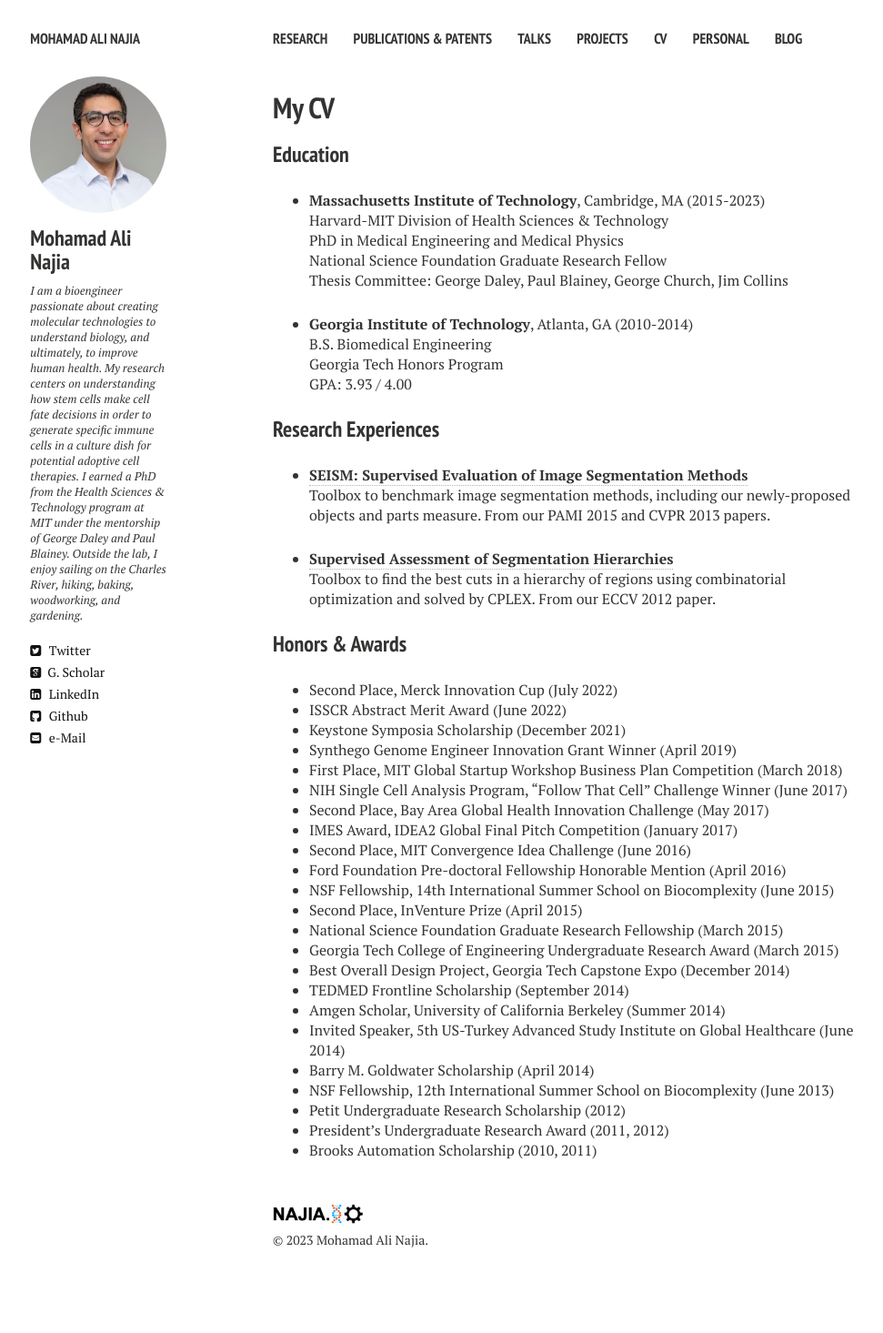
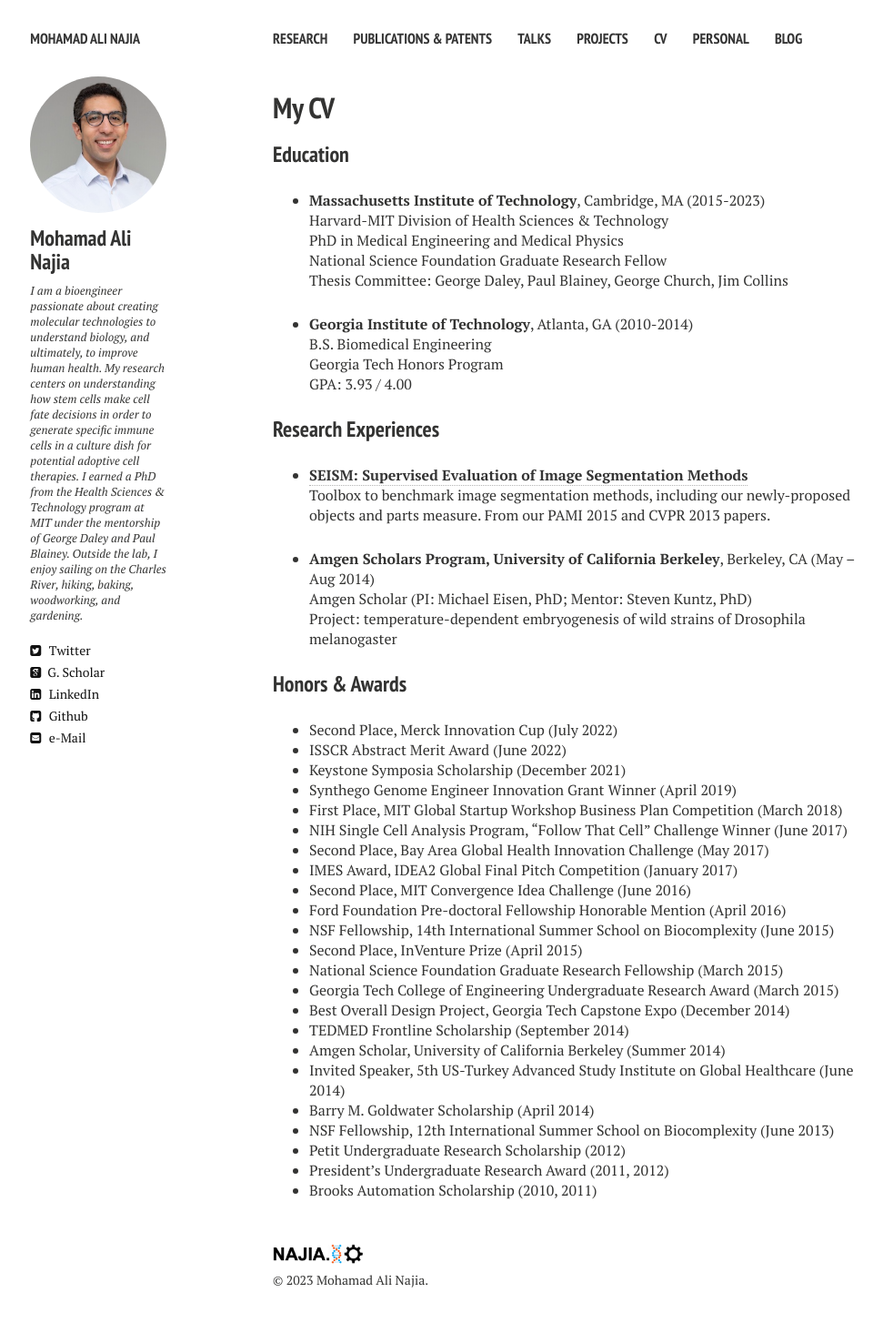
Before and after one commit to mnajia/mnajia.github.io, a Jekyll site: the page built from cv.md, in a window 1280 px wide. Shown: the whole page at 91% size, without its empty margins (20-991 px from the left). Built offline with Jekyll 4.4.1, drawn with Linux system fonts in a browser that asks for light colours; nearby versions of some CDN libraries; before the commit the page ends 1421 px from its top, so only the background shows below that.

Commit message:
first commit

```diff
--- a/cv.md
+++ b/cv.md
@@ -25,8 +25,13 @@ GPA: 3.93 / 4.00<br>
 * [**SEISM: Supervised Evaluation of Image Segmentation Methods**](http://www.vision.ee.ethz.ch/~biwiproposals/seism/index.html)<br>
 Toolbox to benchmark image segmentation methods, including our newly-proposed objects and parts measure. From our PAMI 2015 and CVPR 2013 papers.
 
-* [**Supervised Assessment of Segmentation Hierarchies**](https://imatge.upc.edu/web/resources/supervised-assessment-segmentation-hierarchies)<br>
-Toolbox to find the best cuts in a hierarchy of regions using combinatorial optimization and solved by CPLEX. From our ECCV 2012 paper.
+* **Amgen Scholars Program, University of California Berkeley**, Berkeley, CA (May – Aug 2014) <br>
+Amgen Scholar (PI: Michael Eisen, PhD; Mentor: Steven Kuntz, PhD) <br>
+Project: temperature-dependent embryogenesis of wild strains of Drosophila melanogaster
+
+
+
+
 
 
 
```
